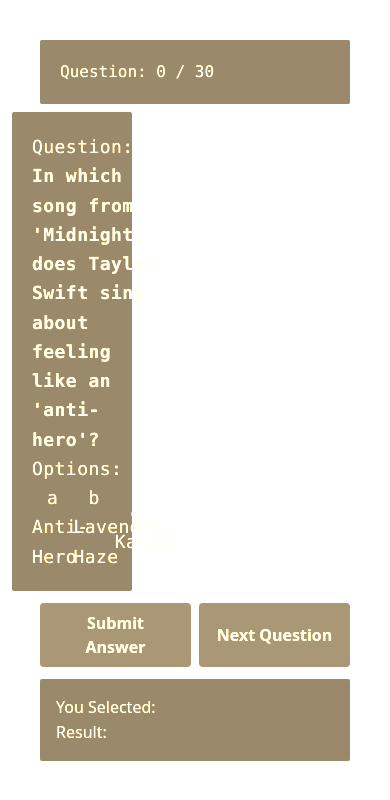
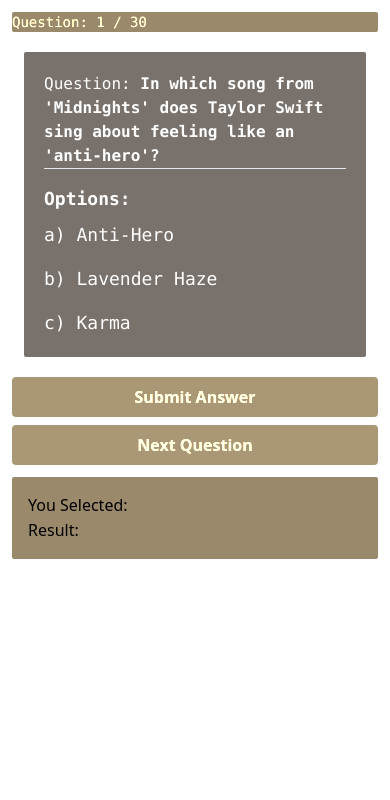
Before and after one commit to purohitamann/Swiftie-Meter, a React (Vite) app in the folder swiftie-meter/: page / in a window 390 px wide. Shown: the top 800 px of the page. Built offline with nearby package versions, Linux system fonts and the light colour scheme.

Commit message:
used md: to make component responsive

```diff
--- a/swiftie-meter/src/components/Trivia/Trivia.tsx
+++ b/swiftie-meter/src/components/Trivia/Trivia.tsx
@@ -47,68 +47,61 @@
 
   const totalScore =
     Number(((noOfCorrect / noOfQuestion) * 100).toPrecision(1)) * 13;
+
   return (
     <>
       {currentQuestionIndex === noOfQuestion ? (
-        <div className=" m-5 p-10 flex justify-center align-items-center flex-col p-5 mt-3 rounded-sm text-white bg-stone-600 sepia">
+        <div className="m-5 p-5 flex justify-center items-center flex-col rounded-sm text-white bg-stone-600 sepia">
           <h2>Quiz Completed!</h2>
           <h2>
             Your Swiftie Score:{" "}
-            <span className="font-extrabold font-mono"> {totalScore}</span>
+            <span className="font-extrabold font-mono">{totalScore}</span>
           </h2>
         </div>
       ) : (
-        <div>
-          <div>
-            <div className="flex justify-between flex-col p-5 m-10 -mb-3 bg-stone-500 text-white  font-mono sepia rounded-sm">
-              <h2>Question: {`${currentQuestionIndex} / ${noOfQuestion}`}</h2>
+        <div className="p-3 sm:p-5">
+          <div className="flex flex-col sm:flex-row justify-between bg-stone-500 text-white font-mono sepia rounded-sm mb-3">
+            <h2 className="text-sm sm:text-base">
+              Question: {`${currentQuestionIndex + 1} / ${noOfQuestion}`}
+            </h2>
           </div>
 
-            <div>
           <Question
             question={item.question}
             options={item.options}
             handleOptionChange={handleOptionChange}
             selectedOption={currentQuestionIndex}
-              ></Question>
-            </div>
+          />
 
-            <div className="flex justify-between flex-col p-5 m-5 -mt-7">
-              <div className=" flex justify-center align-items-center text-center  ">
+          <div className="flex flex-col sm:flex-row justify-between mt-4">
             <button
-                  className="bg-blue-500 w-1/2 sepia hover:bg-blue-700 text-white font-bold py-2 px-4 rounded mr-2"
+              className="bg-blue-500 w-full sm:w-auto sepia hover:bg-blue-700 text-white font-bold py-2 px-4 rounded mr-2 mb-2 sm:mb-0"
               onClick={() => handleSubmit(item, currentQuestionIndex)}
             >
               Submit Answer
             </button>
             <button
-                  className={
-                    selectedOption
-                      ? "cursor-default w-1/2 bg-blue-500 sepia hover:bg-blue-700 text-white font-bold py-2 px-4 rounded"
-                      : "cursor-not-allowed w-1/2 bg-blue-500 sepia hover:bg-blue-700 text-white font-bold py-2 px-4 rounded"
-                  }
+              className={`${
+                selectedOption ? "cursor-default" : "cursor-not-allowed"
+              } bg-blue-500 w-full sm:w-auto sepia hover:bg-blue-700 text-white font-bold py-2 px-4 rounded`}
               onClick={handleNext}
             >
               Next Question
             </button>
           </div>
 
-              <div className="flex text-white flex-col bg-stone-500 sepia p-4  mt-3 rounded-sm text-start">
+          <div className="bg-stone-500 sepia p-4 mt-3 rounded-sm text-start">
             <p>
-                  {" "}
               You Selected:{" "}
               <span className="font-semibold font-mono italic">
-                    {selectedOption}{" "}
+                {selectedOption}
               </span>
             </p>
             <p>
               Result:{" "}
-                  <span className="font-light font-mono italic"> {result}</span>
+              <span className="font-light font-mono italic">{result}</span>
             </p>
           </div>
-            </div>
-          </div>
-          {/* onClick={selectedOption ? handleNext : undefined} */}
         </div>
       )}
     </>
--- a/swiftie-meter/src/components/Trivia/Trivia/Question/Question.tsx
+++ b/swiftie-meter/src/components/Trivia/Trivia/Question/Question.tsx
@@ -15,39 +15,34 @@
   question,
   options,
   selectedOption,
-
   handleOptionChange,
 }) => {
   return (
-    <div className=" filter w-20 max-h-[500px] sepia md:container box-content z-10 font-light tracking-wide align-top md:break-normal border-dashed rounded-sm  mx-3 p-5 my-5 rounded-sm  leading-relaxed text-left subpixel-antialiased text-lg font-mono md:mx-auto bg-stone-500  text-white select-none ">
-      <div className="grid grid-row-2 divide-y-2 divide-none">
-        <h2>
-          Question: <span className="font-semibold"> {question}</span>
+    <div className="bg-stone-500 text-white p-5 my-5 mx-3 rounded-sm text-lg font-mono select-none md:mx-auto md:max-w-4xl">
+      <div className="divide-y divide-gray-200">
+        <h2 className="text-base md:text-lg leading-normal">
+          Question: <span className="font-semibold">{question}</span>
         </h2>
-        <div className="container w-90 ">
-          <h3>Options:</h3>
-          <div className="grid grid-cols-3 divide-x divide-none">
+        <div className="pt-4">
+          <h3 className="font-semibold">Options:</h3>
+          <div className="space-y-4 mt-2">
             <button
-              className="transition duration-500 ease-in-out transform hover:filter hover:invert hover:scale-110 delay-10 hover:skew-y-2 cursor-pointer"
-              value={"a"}
+              className="block w-full text-left transition duration-500 ease-in-out transform hover:scale-105"
               onClick={() => handleOptionChange("a", selectedOption)}
             >
-              a {options.a}
+              a) {options.a}
             </button>
             <button
-              className="transition duration-500 ease-in-out transform hover:filter hover:invert hover:scale-110 delay-10 hover:skew-x-2 cursor-pointer"
-              value={"b"}
+              className="block w-full text-left transition duration-500 ease-in-out transform hover:scale-105"
               onClick={() => handleOptionChange("b", selectedOption)}
             >
-              b {options.b}
+              b) {options.b}
             </button>
-
             <button
-              className="transition duration-500 ease-in-out transform hover:filter hover:invert hover:scale-110 delay-10 hover:-skew-y-2 cursor-pointer"
-              value={"c"}
+              className="block w-full text-left transition duration-500 ease-in-out transform hover:scale-105"
               onClick={() => handleOptionChange("c", selectedOption)}
             >
-              c {options.c}
+              c) {options.c}
             </button>
           </div>
         </div>
```
Lines whose indentation alone changed are shown as unchanged.
